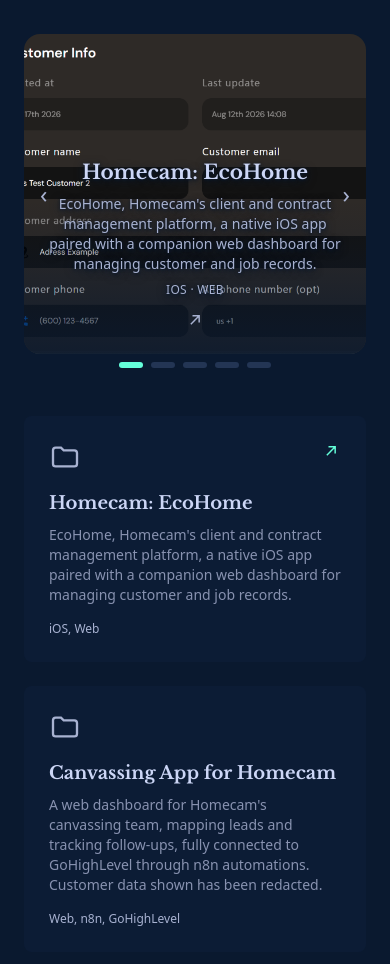
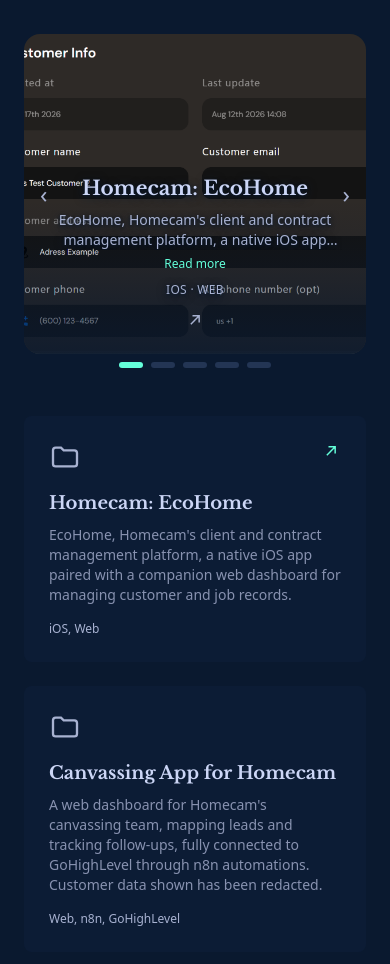
Before and after one commit to masu-code/samuel-portfolio, a React (Vite) app: page / in a window 390 px wide. Shown: the part 2420-3384 px from the top of the page. Built offline with nearby package versions, Linux system fonts and the light colour scheme; a web font is replaced by a local one.

Commit message:
Fix featured carousel description overflow on mobile
Long descriptions no longer spill past the darkened overlay and collide with the screenshot behind them: mobile now clamps to 2 lines with a tap-to-expand "Read more" toggle that adds a solid background for legibility.

```diff
--- a/src/components/ui/FeaturedProject.tsx
+++ b/src/components/ui/FeaturedProject.tsx
@@ -1,4 +1,4 @@
-import { useEffect, useState } from 'react'
+import { useEffect, useRef, useState } from 'react'
 import { AnimatePresence, motion } from 'framer-motion'
 import type { ProjectEntry } from '../../types/content'
 import ImageWithFallback from './ImageWithFallback'
@@ -29,6 +29,23 @@
   const [[index, direction], setSlide] = useState<[number, number]>([0, 0])
   const project = projects[index]
   const isPortrait = project.orientation === 'portrait'
+
+  const descRef = useRef<HTMLParagraphElement>(null)
+  const [expanded, setExpanded] = useState(false)
+  const [isTruncated, setIsTruncated] = useState(false)
+
+  useEffect(() => setExpanded(false), [index])
+
+  useEffect(() => {
+    if (expanded) return
+    const el = descRef.current
+    if (!el) return
+    const measure = () => setIsTruncated(el.scrollHeight > el.clientHeight + 1)
+    measure()
+    const ro = new ResizeObserver(measure)
+    ro.observe(el)
+    return () => ro.disconnect()
+  }, [project, expanded])
 
   // Preload every slide's image up front so switching slides is instant
   // instead of waiting on a fresh network request each time.
@@ -73,9 +90,27 @@
 
             <div className="pointer-events-none absolute inset-0 bg-gradient-to-t from-navy/80 from-0% via-navy/15 via-35% to-transparent to-48%" />
 
-            <div className="absolute inset-x-0 bottom-0 p-6 text-center [text-shadow:0_2px_10px_rgba(10,25,47,0.95),0_1px_3px_rgba(10,25,47,0.95)]">
+            <div
+              className={`absolute inset-x-0 bottom-0 p-6 text-center [text-shadow:0_2px_10px_rgba(10,25,47,0.95),0_1px_3px_rgba(10,25,47,0.95)] ${
+                expanded ? 'rounded-t-2xl bg-navy/90 backdrop-blur-sm' : ''
+              }`}
+            >
               <h3 className="font-serif text-xl font-bold text-slate-lightest">{project.title}</h3>
-              <p className="mx-auto mt-2 max-w-xl text-sm text-slate-light">{project.description}</p>
+              <p
+                ref={descRef}
+                className={`mx-auto mt-2 max-w-xl text-sm text-slate-light ${expanded ? '' : 'line-clamp-2 sm:line-clamp-none'}`}
+              >
+                {project.description}
+              </p>
+              {isTruncated && (
+                <button
+                  type="button"
+                  onClick={() => setExpanded((e) => !e)}
+                  className="mt-1 text-xs font-medium text-mint underline-offset-2 hover:underline sm:hidden"
+                >
+                  {expanded ? 'Show less' : 'Read more'}
+                </button>
+              )}
               <p className="mt-2 text-xs uppercase tracking-wide text-slate-light">{project.tags.join(' · ')}</p>
               <div className="mt-3 flex items-center justify-center gap-4">
                 {project.githubUrl && (
```
